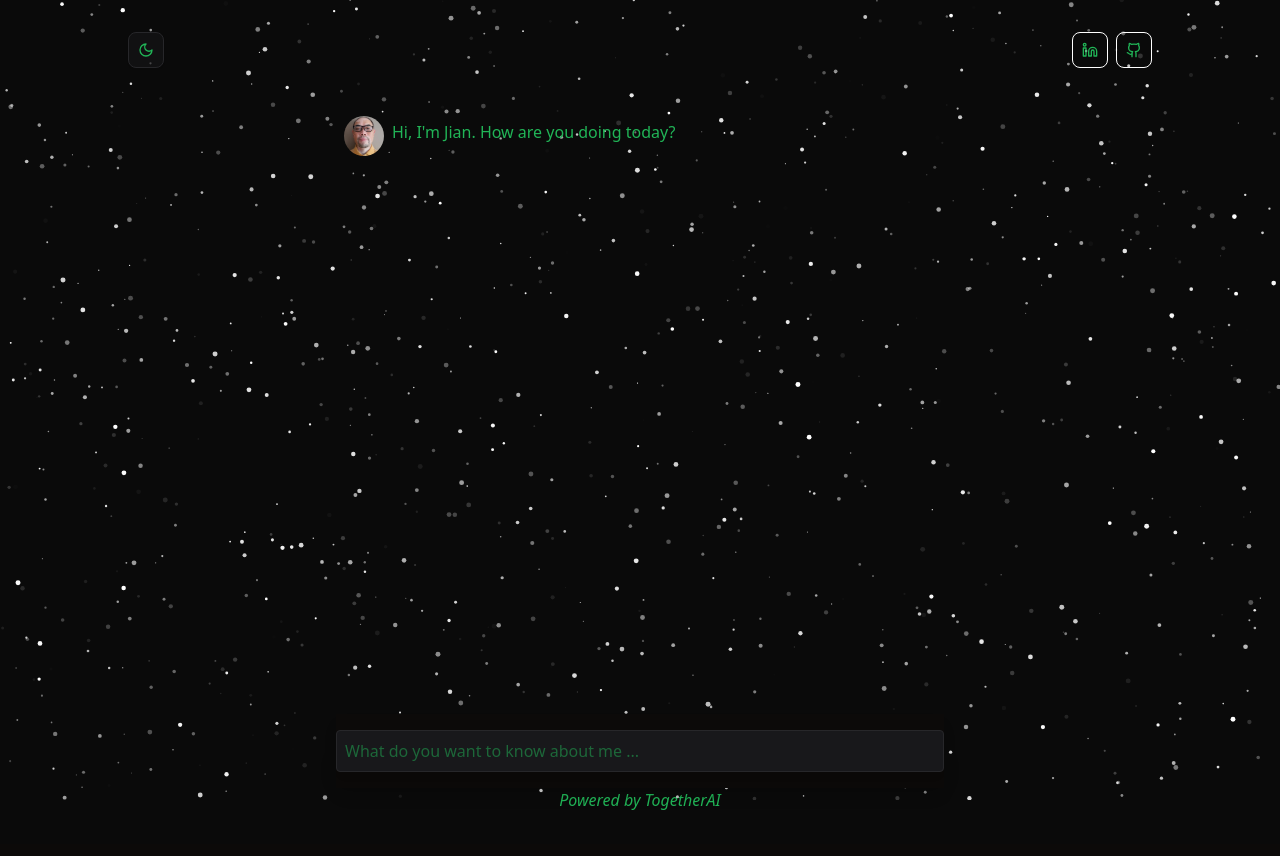
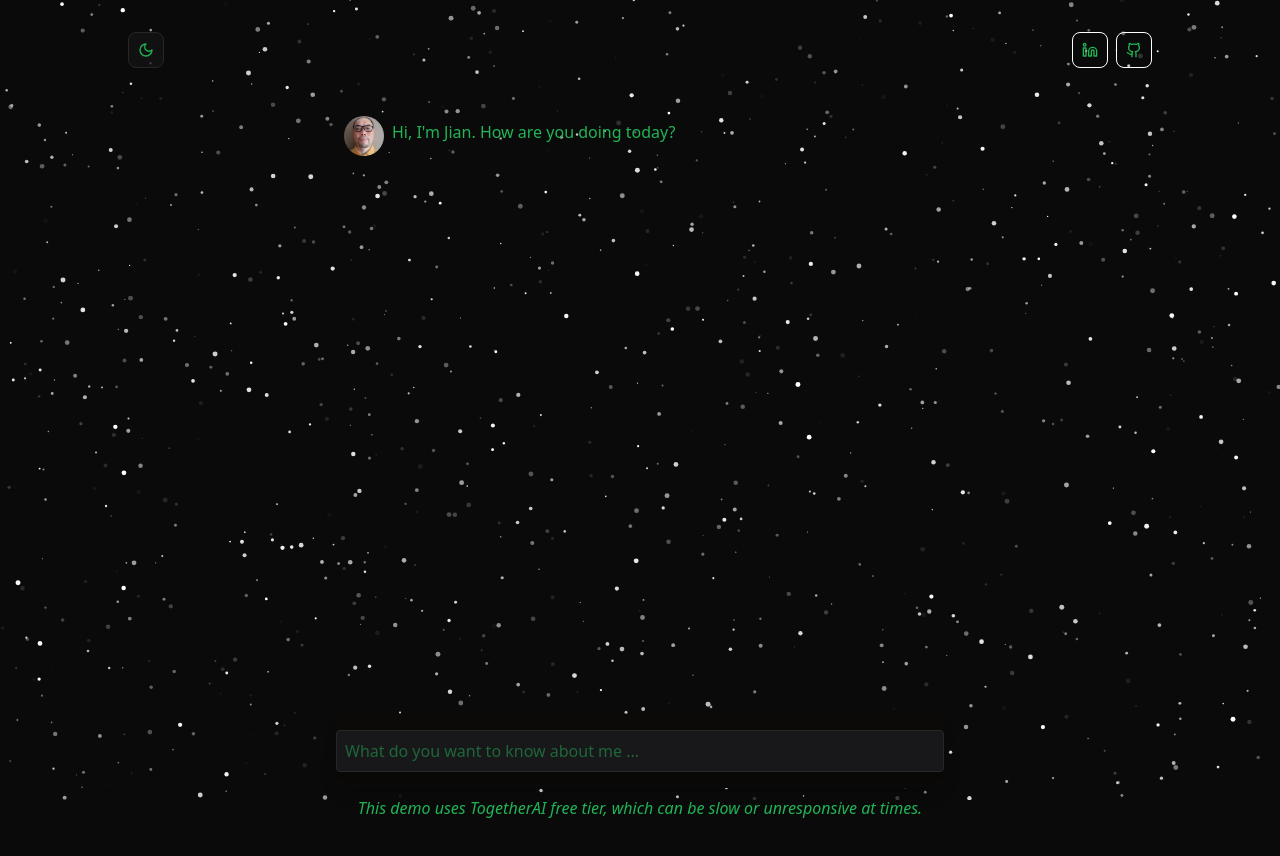
Before and after one commit to alancj731/askme, a Next.js app: page / in a window 1280 px wide. Shown: the top 856 px of the page. Built offline with nearby package versions, Linux system fonts and the light colour scheme.

Commit message:
update footer text to clarify TogetherAI demo limitations

```diff
--- a/src/app/page.tsx
+++ b/src/app/page.tsx
@@ -22,8 +22,8 @@ export default function Home() {
           />
         </div>
       </main>
-      <footer className="row-start-3 flex gap-[24px] flex-wrap items-center justify-center italic">
-        Powered by TogetherAI
+      <footer className="row-start-3 w-full px-4 py-2 flex gap-4 flex-wrap items-center justify-center italic text-sm md:text-base text-center break-words">
+        This demo uses TogetherAI free tier, which can be slow or unresponsive at times.
       </footer>
     </div>
   );
```
